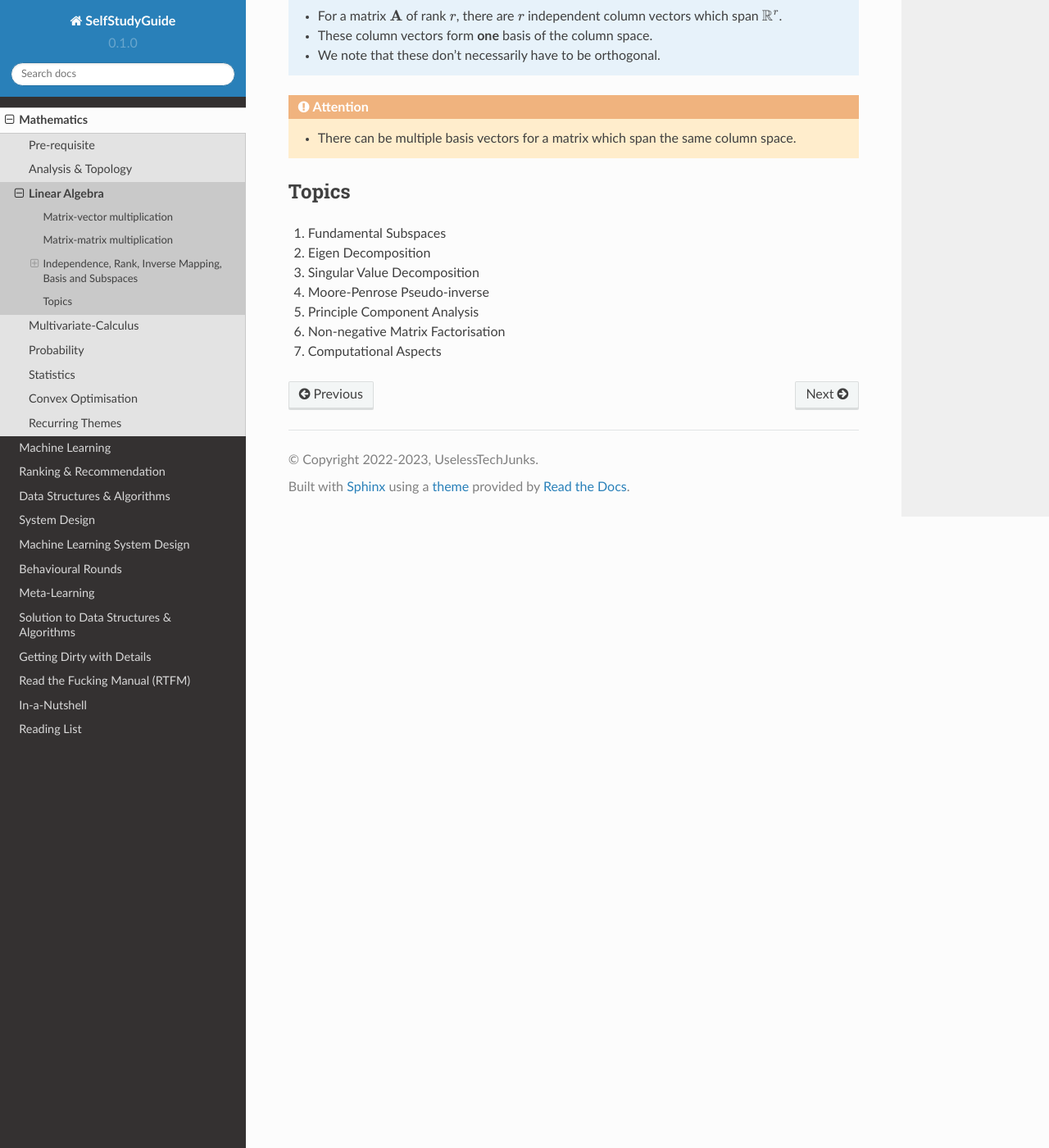
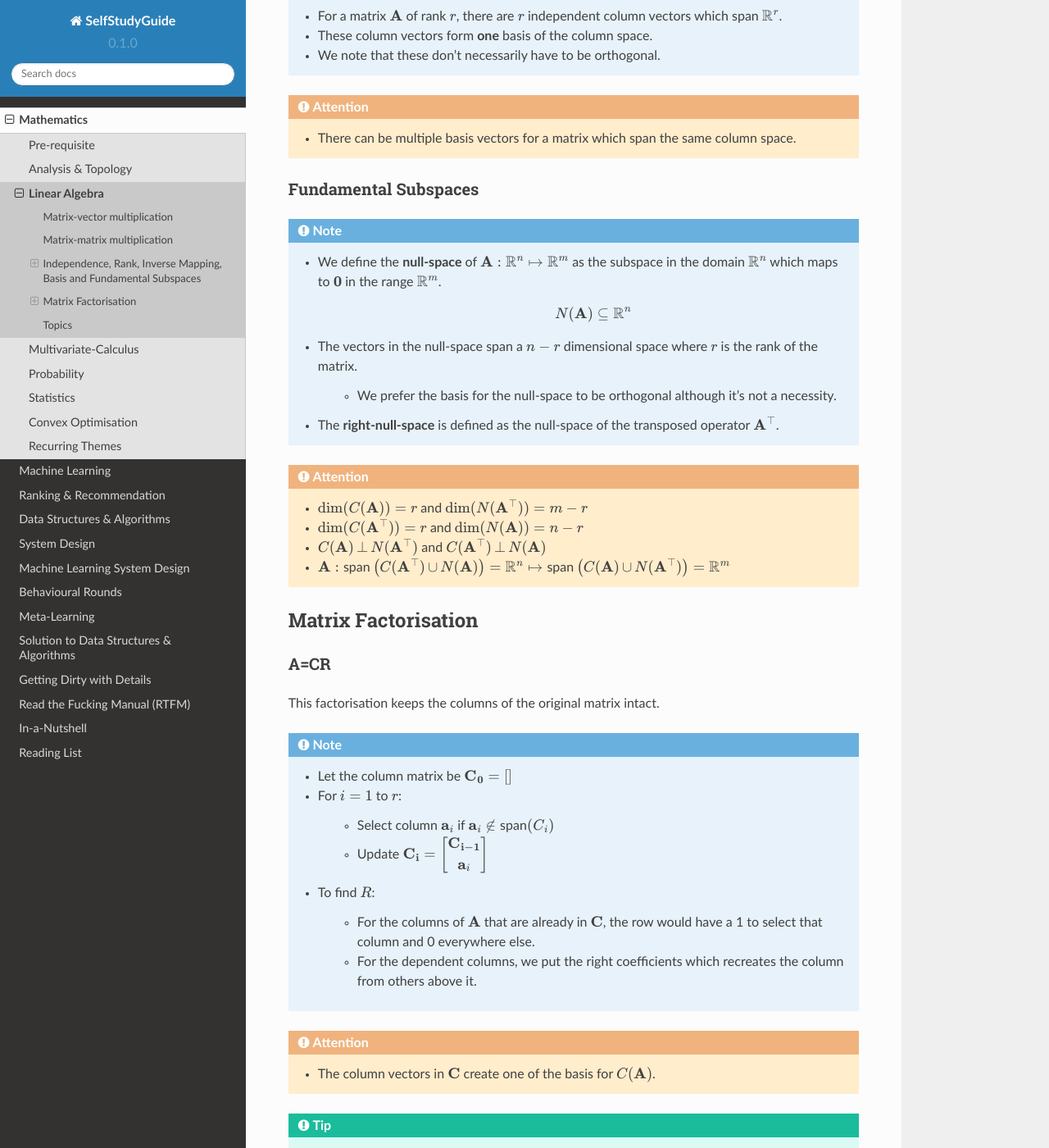
Before and after one commit to uselesstechjunks/leetcode, a Sphinx documentation site: the page built from docs/source/math/linalg.rst, in a window 1280 px wide and 1400 px high, scrolled down 2930 px. Shown: the whole window at 82% size. Built offline with Sphinx 7.4.7 and the Read the Docs theme 2.0.0, drawn with Linux system fonts in a browser that asks for light colours; some of the changed text lies outside the part shown.

Commit message:
Update linalg.rst (#109)
* Update linalg.rst

* Update linalg.rst

```diff
--- a/docs/source/math/linalg.rst
+++ b/docs/source/math/linalg.rst
@@ -50,7 +50,7 @@ where :math:`\mathbf{b}^*_k\in\mathbb{R}^p` are the row vectors.
 		.. math:: \mathbf{A}\mathbf{B}=\begin{bmatrix} | & \cdots & |\\ \mathbf{a}_1 & \cdots & \mathbf{a}_n\\ | & \cdots & |\\ \end{bmatrix}\begin{bmatrix}-&\mathbf{b}^*_1&-\\&\vdots&\\-&\mathbf{b}^*_n&-\end{bmatrix}=\begin{bmatrix}|\\ \mathbf{a}_1\\|\end{bmatrix}\begin{bmatrix}-&\mathbf{b}^*_1&-\end{bmatrix}+\cdots+\begin{bmatrix}|\\ \mathbf{a}_n\\|\end{bmatrix}\begin{bmatrix}-&\mathbf{b}^*_n&-\end{bmatrix}
 
 ********************************************************************************
-Independence, Rank, Inverse Mapping, Basis and Subspaces
+Independence, Rank, Inverse Mapping, Basis and Fundamental Subspaces
 ********************************************************************************
 Independence
 ================================================================================
@@ -93,6 +93,57 @@ Basis
 .. attention::
 	* There can be multiple basis vectors for a matrix which span the same column space.
 
+Fundamental Subspaces
+================================================================================
+.. note::
+	* We define the **null-space** of :math:`\mathbf{A}:\mathbb{R}^n\mapsto\mathbb{R}^m` as the subspace in the domain :math:`\mathbb{R}^n` which maps to :math:`\mathbf{0}` in the range :math:`\mathbb{R}^m`.
+
+		.. math:: N(\mathbf{A})\subseteq \mathbb{R}^n
+	* The vectors in the null-space span a :math:`n-r` dimensional space where :math:`r` is the rank of the matrix.
+
+		* We prefer the basis for the null-space to be orthogonal although it's not a necessity.
+	* The **right-null-space** is defined as the null-space of the transposed operator :math:`\mathbf{A}^\top`.
+
+.. attention::
+	* :math:`\dim(C(\mathbf{A}))=r` and :math:`\dim(N(\mathbf{A}^\top))=m-r`
+	* :math:`\dim(C(\mathbf{A}^\top))=r` and :math:`\dim(N(\mathbf{A}))=n-r`
+	* :math:`C(\mathbf{A})\mathop{\bot} N(\mathbf{A}^\top)` and :math:`C(\mathbf{A}^\top)\mathop{\bot} N(\mathbf{A})`
+	* :math:`\mathbf{A}:\text{span}\left(C(\mathbf{A}^\top)\mathop{\cup} N(\mathbf{A})\right)=\mathbb{R}^n\mapsto \text{span}\left(C(\mathbf{A})\mathop{\cup} N(\mathbf{A}^\top)\right)=\mathbb{R}^m`
+
+********************************************************************************
+Matrix Factorisation
+********************************************************************************
+A=CR
+================================================================================
+This factorisation keeps the columns of the original matrix intact.
+
+.. note::
+	* Let the column matrix be :math:`\mathbf{C_0}=[]`
+	* For :math:`i=1` to :math:`r`:
+
+		* Select column :math:`\mathbf{a}_i` if :math:`\mathbf{a}_i\notin\text{span}(C_i)`
+		* Update :math:`\mathbf{C_i}=\begin{bmatrix}\mathbf{C_{i-1}}\\ \mathbf{a}_i\end{bmatrix}`
+	* To find :math:`R`:
+
+		* For the columns of :math:`\mathbf{A}` that are already in :math:`\mathbf{C}`, the row would have a 1 to select that column and 0 everywhere else.
+		* For the dependent columns, we put the right coefficients which recreates the column from others above it.
+
+.. attention::
+	* The column vectors in :math:`\mathbf{C}` create one of the basis for :math:`C(\mathbf{A})`.
+
+.. tip::
+	* If the matrix is made of data, then this is desirable as it preserves the original columns.
+	* A similar factorisation can also be achieved using original rows as well, :math:`\mathbf{A}=\mathbf{C}\mathbf{M}\mathbf{R}` where :math:`\mathbf{R}` consists of indepoendent row-vectors and :math:`\mathbf{M}_{r\times r}` is a mixing matrix.
+
+Gram-Schmidt Orgthogonalisation
+================================================================================
+
+Eigendecomposition
+================================================================================
+
+Singular Value Decomposition
+================================================================================
+
 ********************************************************************************
 Topics
 ********************************************************************************
```
